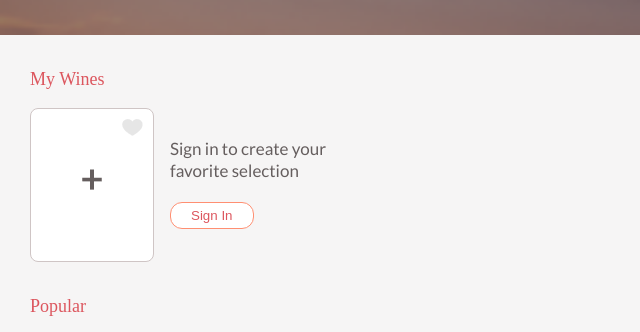
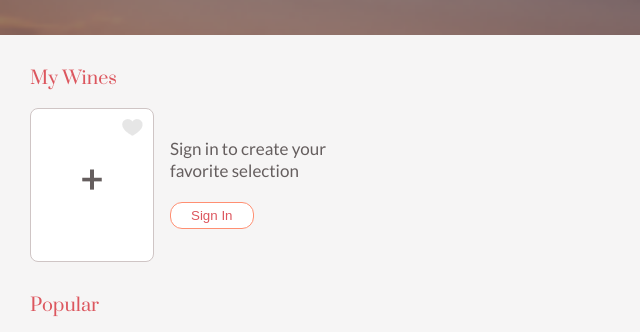
Before and after one commit to Devnodev/GroupProject, a plain HTML site: page index.html in a window 1280 px wide. Shown: the part 257-589 px from the top of the page, 0-640 px from the left. Drawn offline with Linux system fonts and the light colour scheme.

Commit message:
Fixed font

```diff
--- a/css/style.css
+++ b/css/style.css
@@ -136,7 +136,7 @@ z-index: 1;
 h2 {
     font-size: 18px;
     color: #DC565E;
-    font-family: 'Prata, ,Georgia, serif';
+    font-family: 'Prata', Georgia, serif;
     margin: 5px 0 20px;
 }
 
```
